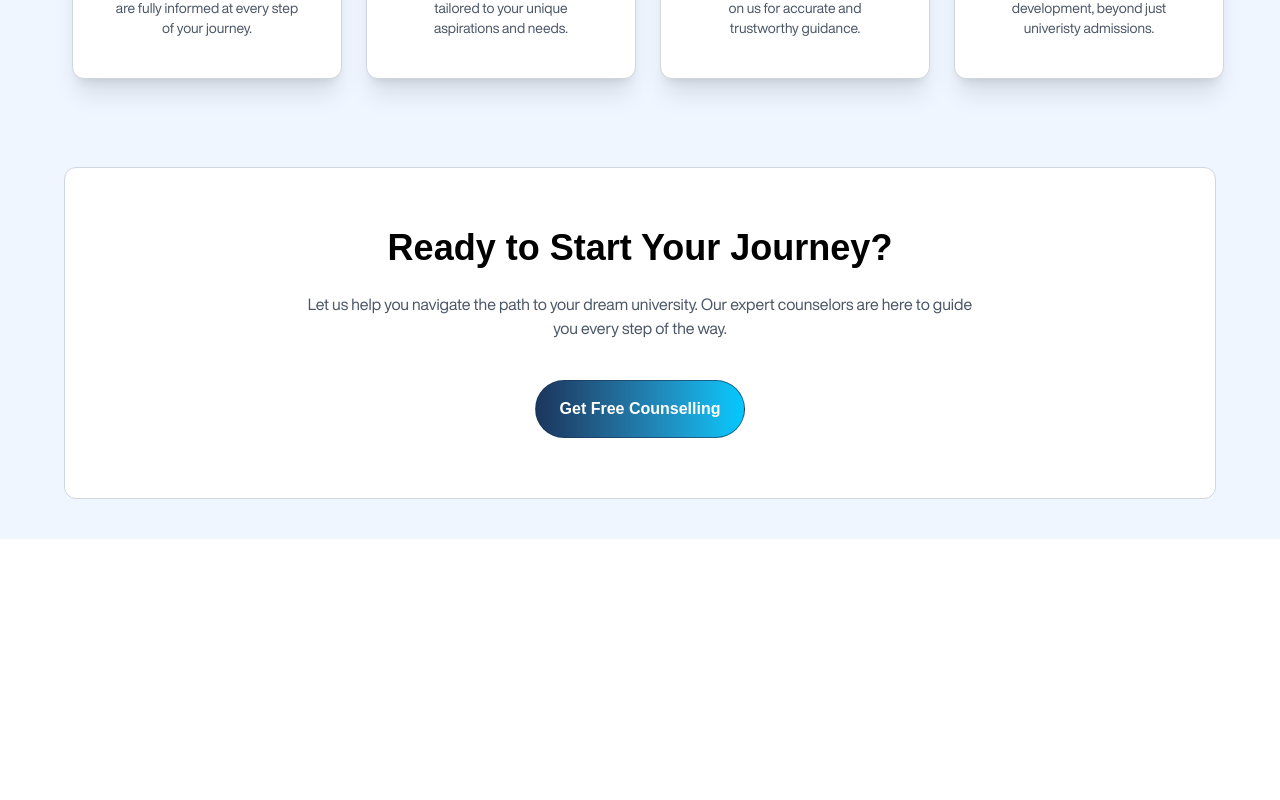
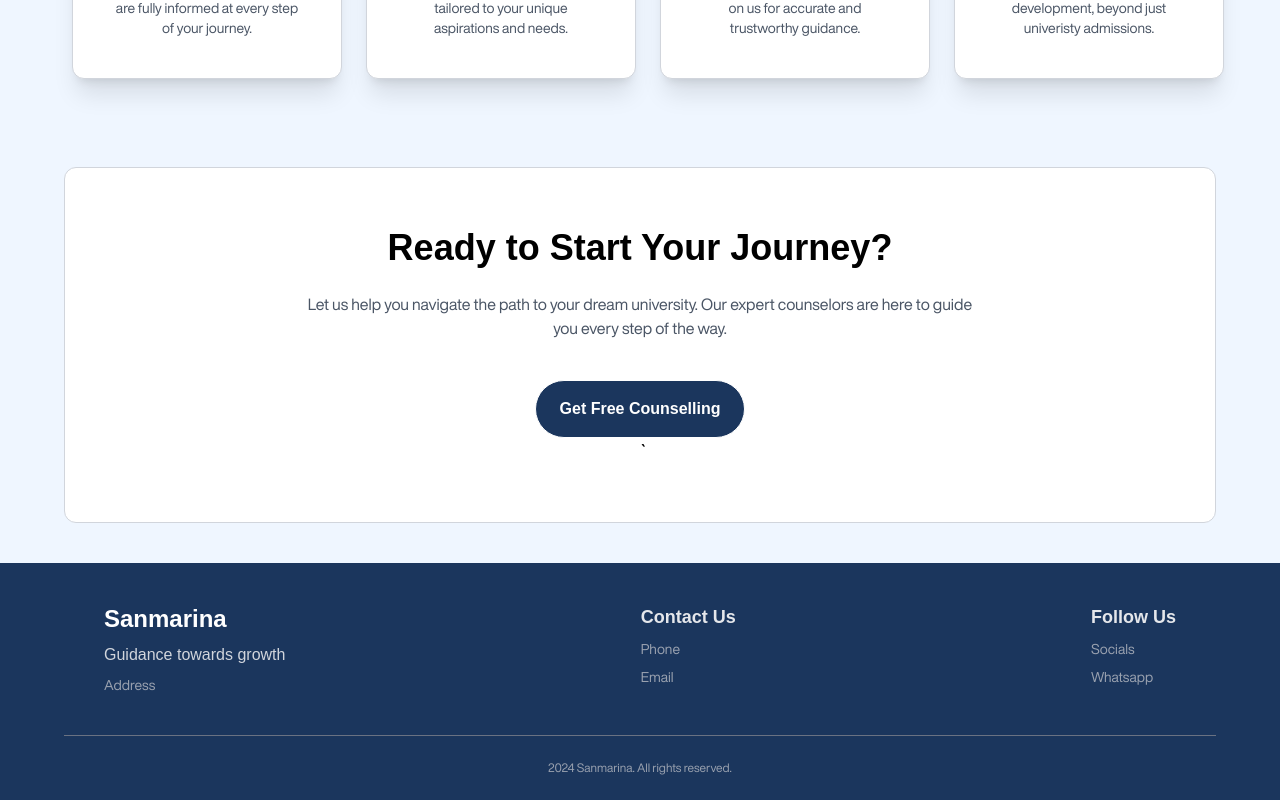
Before and after one commit to tryzhaa/sanmarina, a React (Vite) app: page / in a window 1280 px wide. Shown: the part 3321-4121 px from the top of the page. Before the commit the page ends 3860 px from the top, so only its background shows below. Built offline with nearby package versions, Linux system fonts and the light colour scheme.

Commit message:
Footer implemented

```diff
--- a/src/App.jsx
+++ b/src/App.jsx
@@ -7,6 +7,7 @@ import Guiding from "./components/Guiding";
 import AboutUs from "./components/AboutUs";
 import CoreValues from "./components/CoreValues";
 import End from "./components/End";
+import Footer from "./components/Footer";
 
 function App() {
   return (
@@ -20,6 +21,7 @@ function App() {
       <AboutUs />
       <CoreValues />
       <End />
+      <Footer />
     </div>
   );
 }
--- a/src/components/End.jsx
+++ b/src/components/End.jsx
@@ -8,10 +8,11 @@ export default function End() {
             Let us help you navigate the path to your dream university. Our
             expert counselors are here to guide you every step of the way.
           </p>
-          <button className="bg-linear-to-r from-[#1b365d] to-[#00c9ff] border-[#1b375da4]  border px-6 p-4 rounded-full text-white font-semibold mt-10">
+          <button className="bg-[#1b365d] border px-6 p-4 rounded-full text-white font-semibold mt-10">
             Get Free Counselling
           </button>
         </div>
+        ``
       </div>
     </div>
   );
--- /dev/null
+++ b/src/components/Footer.jsx
@@ -0,0 +1,29 @@
+export default function Footer() {
+  return (
+    <div>
+      <div className="bg-[#1b365d] w-full">
+        <div className="flex flex-wrap justify-between w-[90%] mx-auto gap-3 p-10">
+          <div>
+            <h2 className="text-white text-2xl font-semibold">Sanmarina</h2>
+            <h4 className="text-gray-300  mt-2">Guidance towards growth</h4>
+            <p className="text-gray-400 text-sm mt-2">Address</p>
+          </div>
+          <div>
+            <h2 className="text-gray-200 text-lg font-semibold">Contact Us</h2>
+            <p className="text-gray-400 text-sm mt-2">Phone</p>
+            <p className="text-gray-400 text-sm mt-2">Email</p>
+          </div>
+          <div>
+            <h2 className="text-gray-200 text-lg font-semibold">Follow Us</h2>
+            <p className="text-gray-400 text-sm mt-2">Socials</p>
+            <p className="text-gray-400 text-sm mt-2"> Whatsapp</p>
+          </div>
+        </div>
+        <hr className="text-gray-500 w-[90%] mx-auto" />
+        <div className="text-gray-400 text-xs text-center p-6">
+          2024 Sanmarina. All rights reserved.
+        </div>
+      </div>
+    </div>
+  );
+}
```
